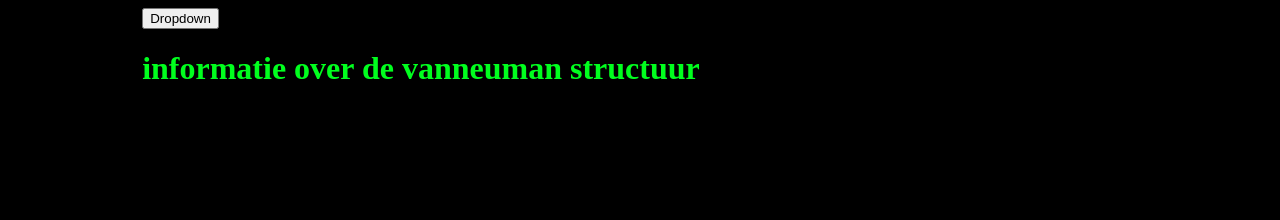
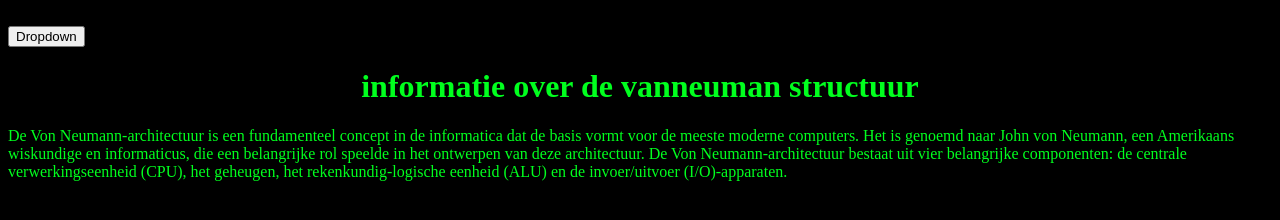
Before and after one commit to 188739/118739.github.io, a plain HTML site: page vanneumanstructuur.html in a window 1280 px wide. Drawn offline with Linux system fonts and the light colour scheme.

Commit message:
Update vanneumanstructuur.html

```diff
--- a/vanneumanstructuur.html
+++ b/vanneumanstructuur.html
@@ -21,7 +21,10 @@
             <a href="vanneumanstructuur.html">info over vanneumanstructuur</a>
         </div>
         <h1> informatie over de vanneuman structuur       </h1>
-        <p> </p>
+        <p>
+De Von Neumann-architectuur is een fundamenteel concept in de informatica dat de basis vormt voor de meeste moderne computers.
+            Het is genoemd naar John von Neumann, een Amerikaans wiskundige en informaticus, die een belangrijke rol speelde in het ontwerpen van deze architectuur.
+            De Von Neumann-architectuur bestaat uit vier belangrijke componenten: de centrale verwerkingseenheid (CPU), het geheugen, het rekenkundig-logische eenheid (ALU) en de invoer/uitvoer (I/O)-apparaten.</p>
     </div>
 </body>
 </html>
```
